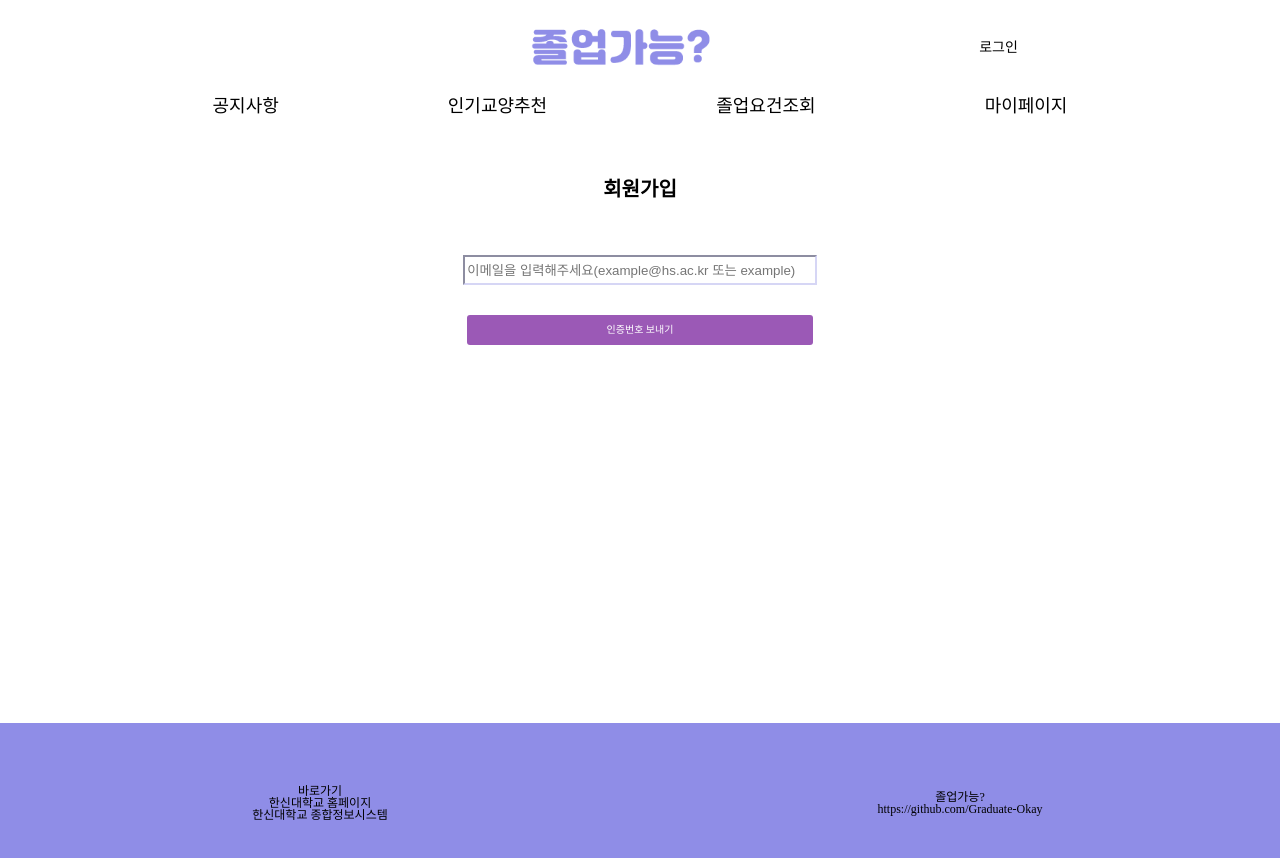
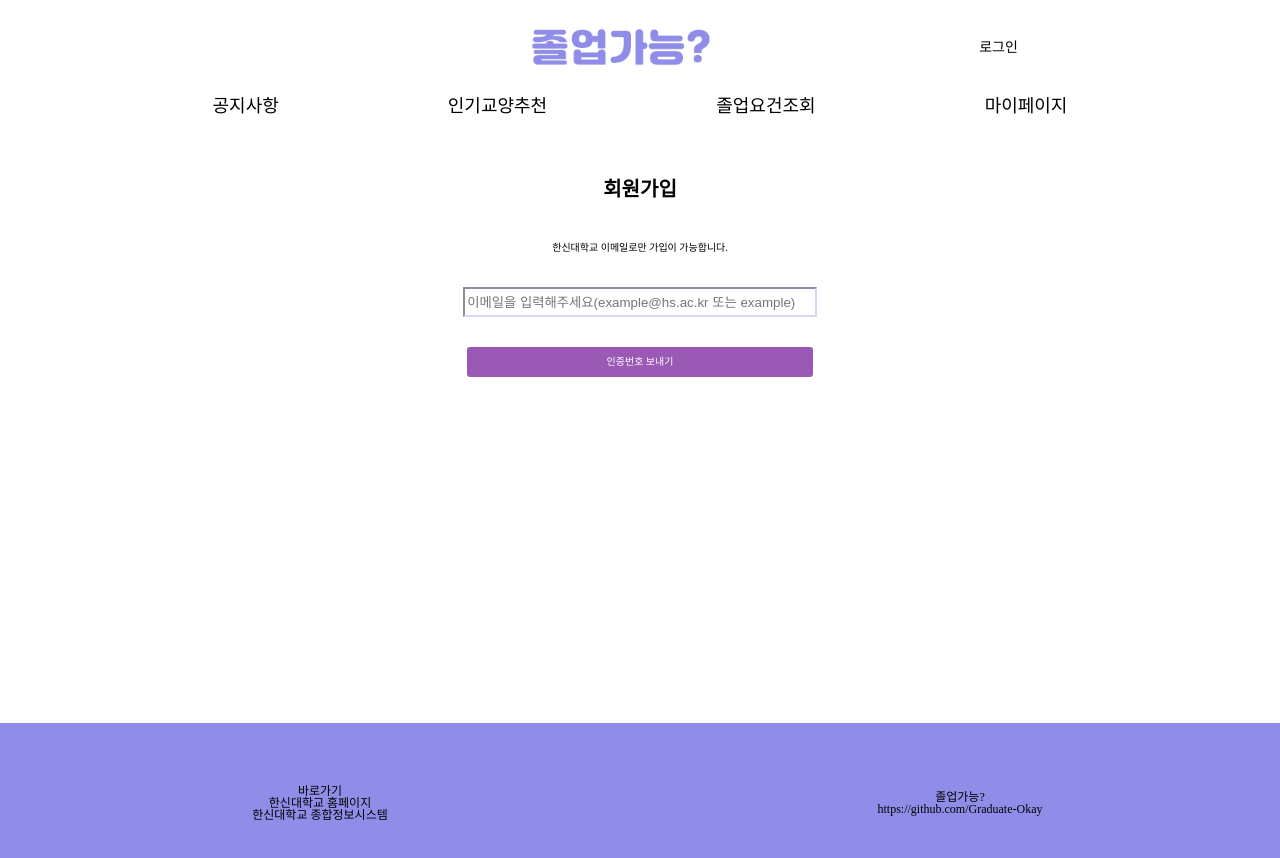
Before and after one commit to Graduate-Okay/Graduate-Okay-FE, a React (Create React App) app in the folder graduate-okay-fe/: page /signup in a window 1280 px wide. Shown: the top 858 px of the page. Built offline with nearby package versions, Linux system fonts and the light colour scheme; no server answers; a web font is replaced by a local one.

Commit message:
Feat : 회원가입 인증번호 기능

```diff
--- a/graduate-okay-fe/src/pages/Signup.tsx
+++ b/graduate-okay-fe/src/pages/Signup.tsx
@@ -9,8 +9,9 @@ import CheckSchoolEmail from "../utils/CheckSchoolEmail";
 const Signup: React.FC = () => {
   const [isClick, setIsClick] = useState<boolean>(false);
   const emailInput = useInput("");
+  const authNumber = useInput("");
 
-  const submitAuthNumber = async () => {
+  const sendAuthNumber = async () => {
     if (isEmpty()) {
       alert("이메일을 입력해주세요");
       return;
@@ -30,13 +31,33 @@ const Signup: React.FC = () => {
     }
   };
 
+  const submitAuthNumber = async () => {
+    if (isEmpty()) {
+      alert("인증번호를 입력해주세요");
+      return;
+    }
+    try {
+      await axios
+        .get(`${api.user}/email`, {
+          params: {
+            number: authNumber.value,
+          },
+        })
+        .then((response) => console.log(response));
+    } catch (error) {
+      if (error instanceof AxiosError) {
+        alert(error.response?.data?.message);
+      }
+    }
+  };
+
   const isEmpty = () => {
     return emailInput.value === "" ? true : false;
   };
 
   const handleKeyDown = (e: React.KeyboardEvent) => {
     if (e.key === "Enter") {
-      submitAuthNumber();
+      sendAuthNumber();
     }
   };
 
@@ -44,6 +65,7 @@ const Signup: React.FC = () => {
     <ThemeProvider theme={theme}>
       <SignupSection>
         <SignupDiv>회원가입</SignupDiv>
+        <SignupSub>한신대학교 이메일로만 가입이 가능합니다.</SignupSub>
         <SignupInput
           placeholder="이메일을 입력해주세요(example@hs.ac.kr 또는 example)"
           type="text"
@@ -56,15 +78,18 @@ const Signup: React.FC = () => {
           <SignupInput
             placeholder="인증번호를 입력해주세요"
             type="text"
+            value={authNumber.value}
+            onChange={authNumber.onChange}
+            onKeyDown={handleKeyDown}
             autoFocus
           />
         ) : null}
         {isClick ? (
-          <SubmitSignup onClick={() => alert("준비중")}>
+          <SubmitSignup onClick={() => submitAuthNumber()}>
             번호 인증하기
           </SubmitSignup>
         ) : (
-          <SubmitSignup onClick={() => submitAuthNumber()}>
+          <SubmitSignup onClick={() => sendAuthNumber()}>
             인증번호 보내기
           </SubmitSignup>
         )}
@@ -90,6 +115,14 @@ const SignupDiv = styled.div`
   justify-content: center;
   font-size: 2rem;
   font-weight: bold;
+`;
+
+const SignupSub = styled.div`
+  display: flex;
+  width: 100%;
+  height: 4vh;
+  justify-content: center;
+  font-size: 1rem;
 `;
 
 const SignupInput = styled.input`
```
